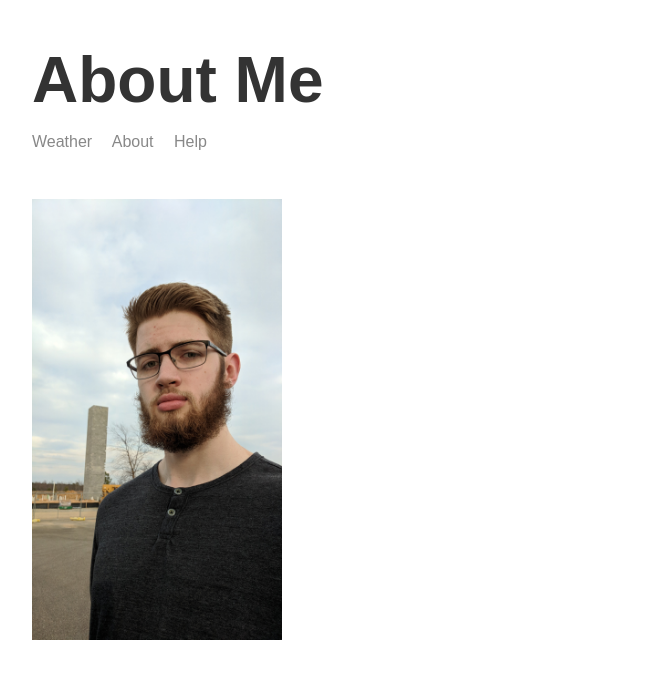
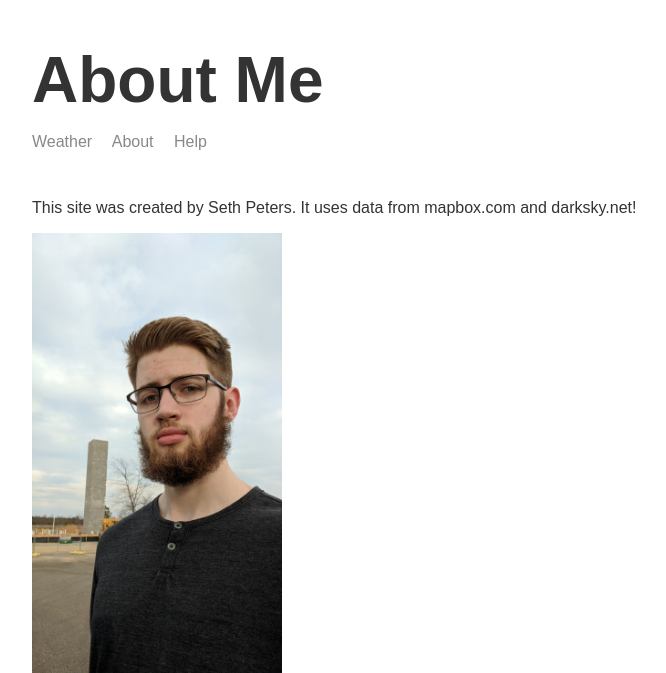
Before and after one commit to thatguythat1031/node3-weather-website, a Node server app: page /about in a window 1280 px wide. Shown: the top 673 px of the page, without its empty margins (283-949 px from the left). Run offline with Node 20, Linux system fonts and the light colour scheme; some libraries are stand-ins or nearby versions.

Commit message:
Add about text

```diff
--- a/templates/views/about.hbs
+++ b/templates/views/about.hbs
@@ -9,6 +9,7 @@
 <body>
     <div class="main-content">
         {{>header}}
+        <p>This site was created by Seth Peters. It uses data from mapbox.com and darksky.net!</p>
         <img class="portrait" src="/img/me.jpg">
     </div>
 
```
